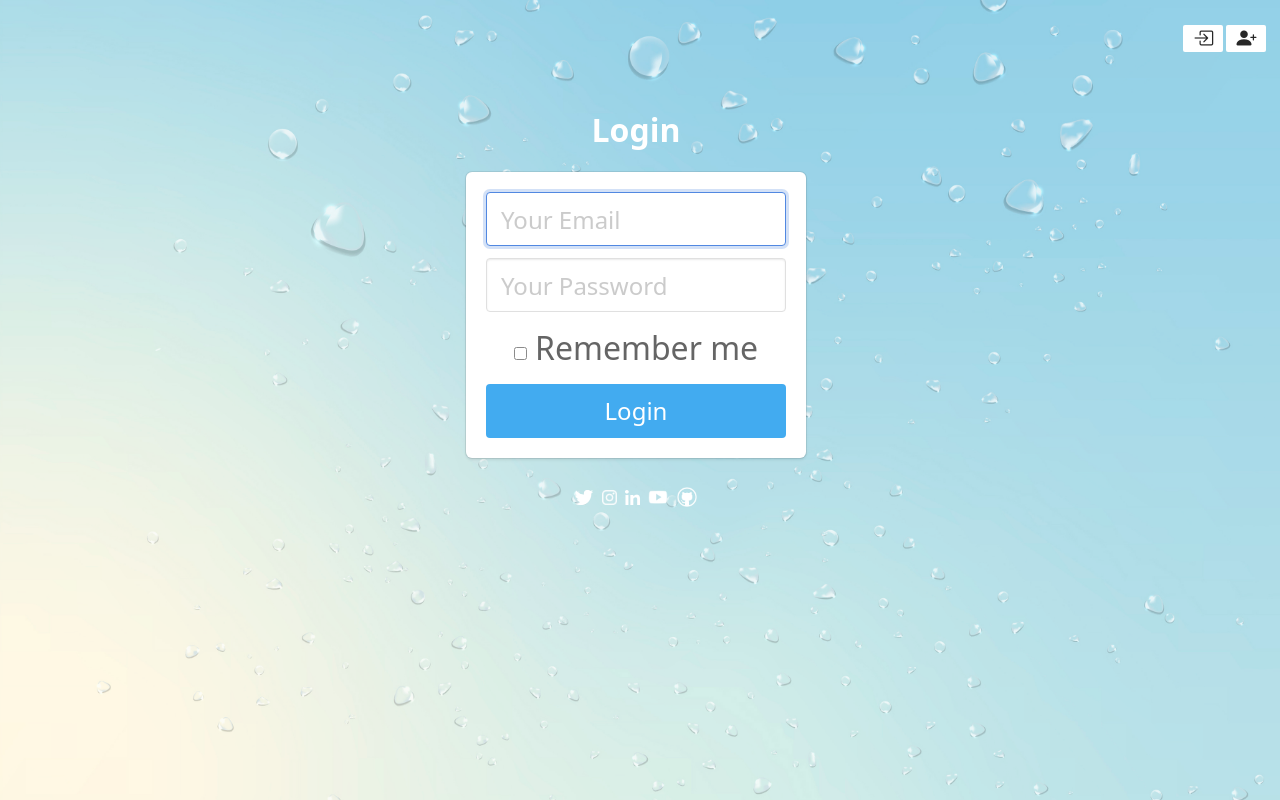
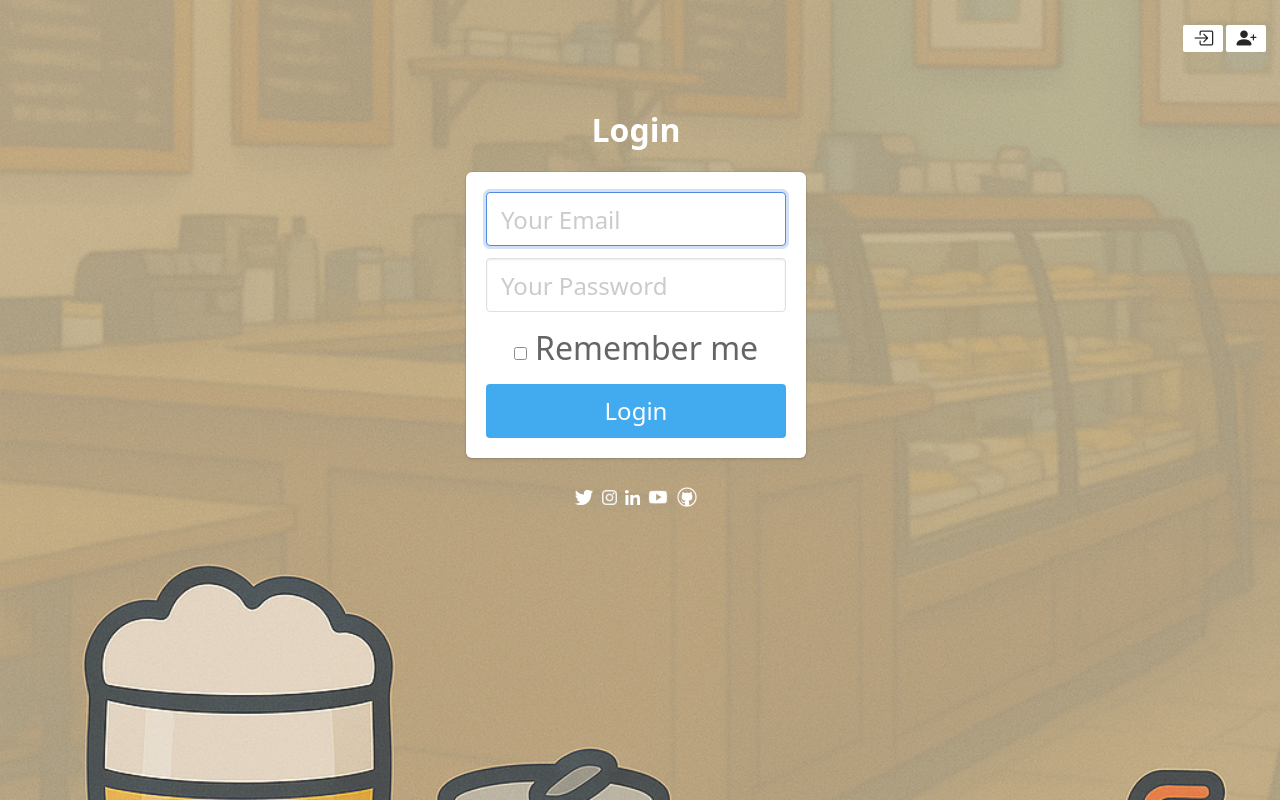
Before and after one commit to falken20/falken_drinks, a Flask app: page /login in a window 1280 px wide. Run offline with Flask 3, Linux system fonts and the light colour scheme; some libraries are stand-ins or nearby versions.

Commit message:
Add background image

```diff
--- a/static/css/main.css
+++ b/static/css/main.css
@@ -63,7 +63,7 @@ p {
 .mainPage {
     text-align: center;
     font-size: 2em;
-    background-image: url('/static/images/background.jpg');
+    background-image: url('/static/images/background-chatgpt2.png');
     background-repeat: no-repeat;
     background-size: cover;
     background-position: left;
```
Also changed, not shown: static/images/background-chatgpt1.png (added), static/images/background-chatgpt2.png (added).
